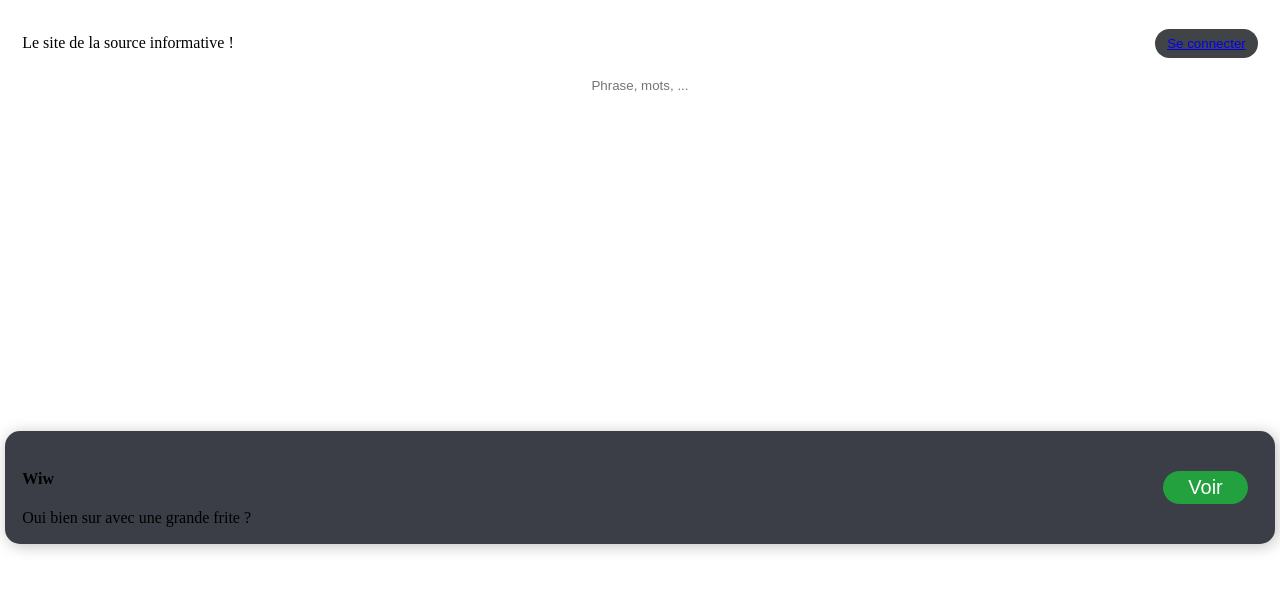
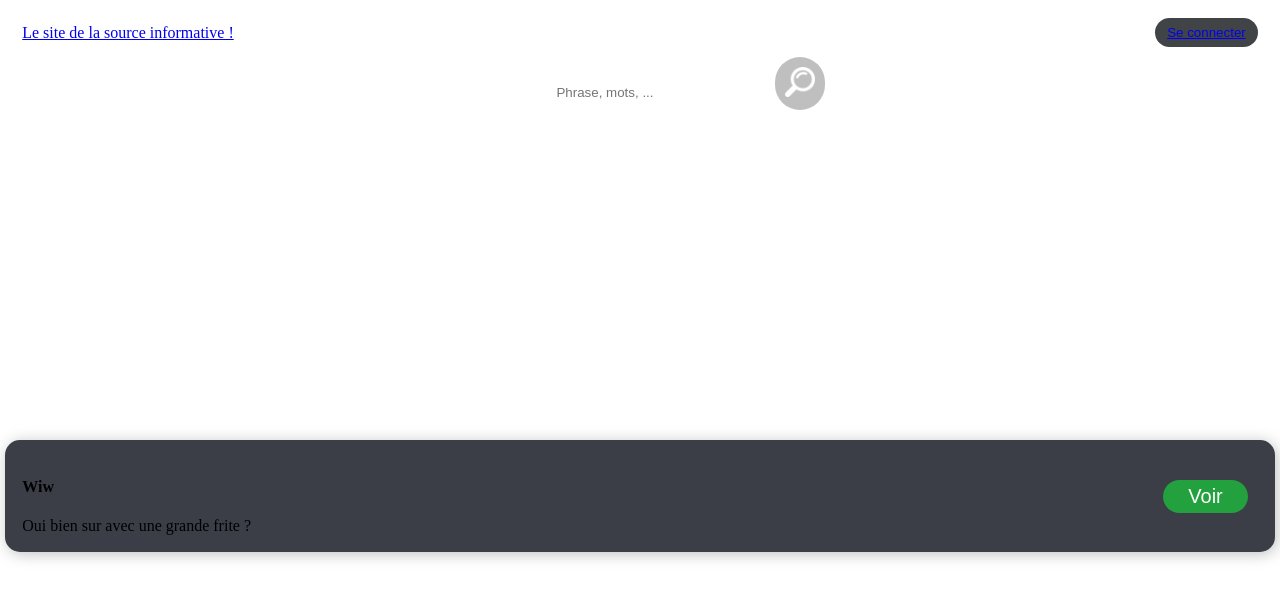
Before and after one commit to Rtinox/Bourse-Coddity-Front, a Next.js app: page /search in a window 1280 px wide. Shown: the top 598 px of the page. Built offline with nearby package versions, Linux system fonts and the light colour scheme.

Commit message:
search btn

```diff
--- a/components/Navbar.js
+++ b/components/Navbar.js
@@ -7,14 +7,14 @@ export default function Navbar() {
   return (
     <div className={styles.headercontainer}>
       <div className={styles.headeritems}>
-        <p>Le site de la source informative !</p>
+        <a href="/">Le site de la source informative !</a>
       </div>
       <div className={styles.headeritems}>
         <button className={styles.loginButton}>
           {router.basePath != '/login' ? (
-            <Link href='/login' className={styles.connectBtn}>Se connecter</Link>
+            <Link href="/login">Se connecter</Link>
           ) : (
-            <Link href='/register' className={styles.connectBtn}>S'inscrire</Link>
+            <Link href="register">S'inscrire</Link>
           )}
         </button>
       </div>
--- a/pages/search.js
+++ b/pages/search.js
@@ -20,6 +20,9 @@ export default function Home() {
           placeholder="Phrase, mots, ..."
           className={styles.inputbar}
         ></input>
+        <button className={styles.transparentBtn}>
+          <img src='./search.png' alt='my image' width='30px' />
+        </button>
       </div>
 
       <main className={styles.main}>
```
Also changed, not shown: styles/Home.module.css (line endings or trailing spaces).
